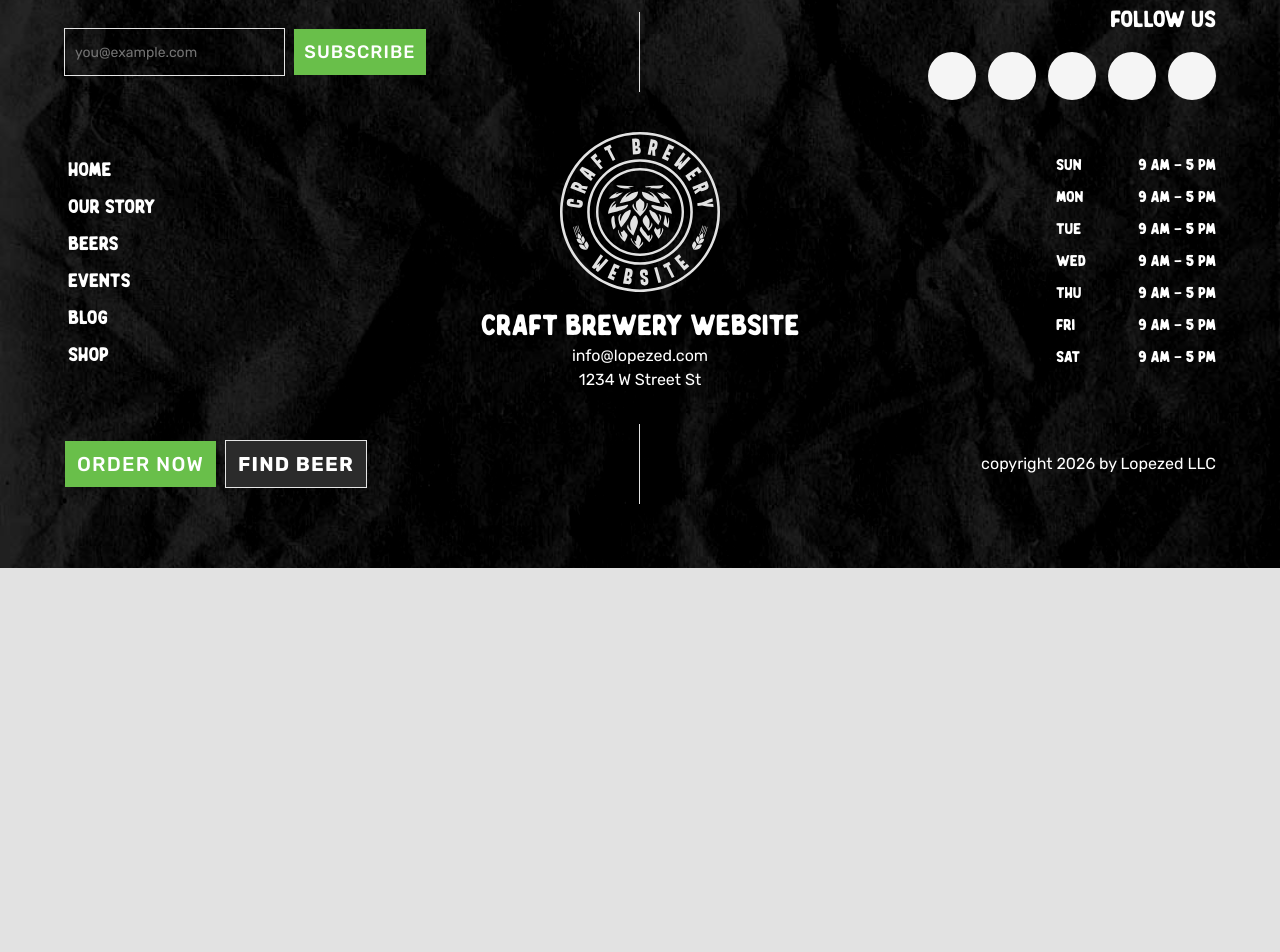
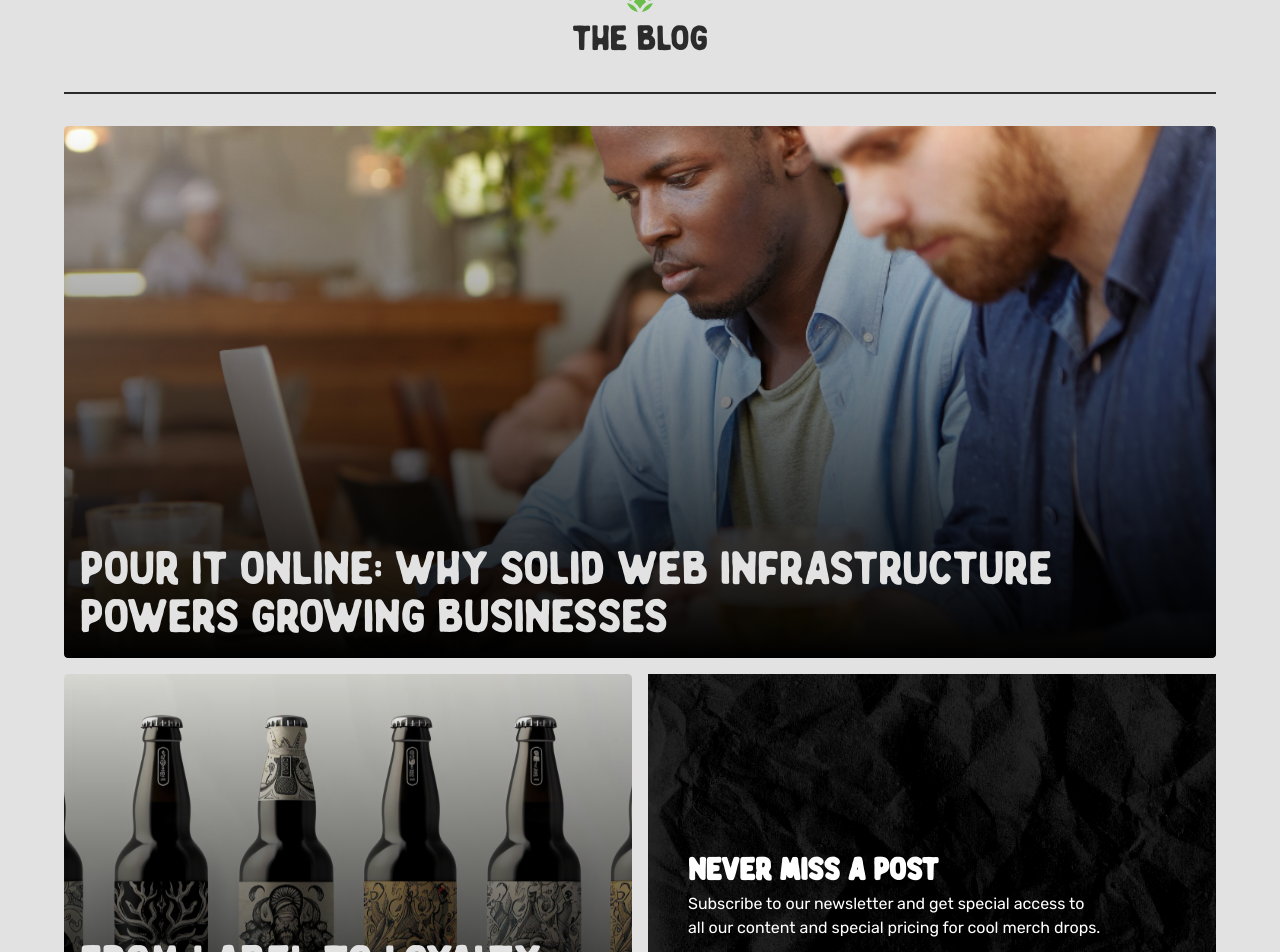
Before and after one commit to Eddie98Lopez/full-circle-nextjs, a Next.js app: page /blog in a window 1280 px wide. Shown: the part 140-1092 px from the top of the page. Before the commit the page ends 800 px from the top, so only its background shows below. Built offline with nearby package versions, Linux system fonts and the light colour scheme; some icons are missing.

Commit message:
flushed out and finished the blog page

```diff
--- a/app/blog/page.tsx
+++ b/app/blog/page.tsx
@@ -1,7 +1,111 @@
 import React from "react";
+import { StaggerReveal } from "@/components/ui/stagger-wrapper";
+import { dummyBlogPosts } from "@/lib/dummyData";
+import BlogCard from "@/components/ui/blog-card";
+import { Separator } from "@/components/ui/separator";
+import SectionTitle from "@/components/section-title";
+import Banner from "@/components/ui/banner";
+import EmailOptIn from "@/components/email-subscribe";
+import {
+  Carousel,
+  CarouselContent,
+  CarouselItem,
+  CarouselNext,
+  CarouselPrevious,
+} from "@/components/ui/carousel";
+import { Card, CardContent } from "@/components/ui/card";
+
+const categories = [1, 2, 3, 4, 5, 6, 7, 8, 9];
 
 const EventsPage = () => {
-  return <div>EventsPage</div>;
+  return (
+    <div>
+      <section className="p-8 lg:p-16 space-y-8">
+        <h1 className="sr-only">The Blog</h1>
+        <SectionTitle>The Blog</SectionTitle>
+        <Separator className="bg-foreground border border-foreground/50 max-w-[1280px] mx-auto" />
+        <div className="max-w-[1280px] mx-auto space-y-8">
+          <div className="grid grid-cols-1 lg:grid-cols-2 gap-4">
+            <div className="w-full aspect-4/5 lg:aspect-13/6 h-full flex rounded overflow-hidden bg-neutral-300 lg:col-span-full">
+              <BlogCard post={dummyBlogPosts[0]} />
+            </div>
+            <div className="w-full h-full aspect-4/3 flex rounded overflow-hidden bg-neutral-300 ">
+              <BlogCard post={dummyBlogPosts[1]} />
+            </div>
+            <Banner>
+              <div className="w-full h-full flex flex-col justify-end items-center gap-8 ">
+                <div className="text-center md:text-left">
+                  <h2 className="text-title">Never miss a post</h2>
+                  <p className="text-pretty md:text-balance">
+                    Subscribe to our newsletter and get special access to all
+                    our content and special pricing for cool merch drops.
+                  </p>
+                </div>
+                <div className="ml-auto text-center md:text-left">
+                  {" "}
+                  <EmailOptIn />
+                  <p className="text-xs mt-2 text-white/60">
+                    By subscribing you consent to receive promotional, marketing
+                    emails and updates in accordance with the Privacy Policy.
+                  </p>
+                </div>
+              </div>
+            </Banner>
+          </div>
+
+          <Separator className="bg-foreground border border-foreground/50 my-8" />
+          <Carousel>
+            <div className="wfull flex justify-between items-center flex-wrap mb-4">
+              <h2 className="font-heading text-2xl">Categories</h2>{" "}
+              <div className="space-x-2">
+                <CarouselPrevious
+                  className="relative -left-0 rounded-none"
+                  variant={"secondary"}
+                  size={"lg"}
+                />
+                <CarouselNext
+                  className="relative -right-0 rounded-none"
+                  variant={"secondary"}
+                  size={"lg"}
+                />
+              </div>
+            </div>
+            <CarouselContent>
+              {categories.map((cat) => (
+                <CarouselItem
+                  key={`category-${cat}`}
+                  className="basis-3/7 md:basis-1/7"
+                >
+                  <Card className="aspect-2/1 rounded ring-0 bg-primary text-white hover:bg-primary/80 transition-all">
+                    <CardContent className="font-bold uppercase text-center h-full grid place-content-center">
+                      <div>Category {cat}</div>
+                    </CardContent>
+                  </Card>
+                </CarouselItem>
+              ))}
+            </CarouselContent>
+          </Carousel>
+          <Separator className="bg-foreground border border-foreground/50 my-8" />
+
+          <StaggerReveal
+            direction="y"
+            as="ul"
+            className="flex flex-nowrap gap-2 lg:gap-4 snap-x overflow-x-scroll overflow-y-visible w-full h-full"
+            itemWrapperClass="flex-none basis-9/10 lg:basis-4/7 snap-center transition-all"
+          >
+            {dummyBlogPosts.slice(2).map((post) => (
+              <li
+                key={`blog-card-${post.id}`}
+                className="decoration-none w-full h-full flex aspect-4/5 lg:aspect-4/3"
+              >
+                <BlogCard post={post} />
+              </li>
+            ))}
+          </StaggerReveal>
+        </div>
+      </section>
+    </div>
+  );
 };
 
 export default EventsPage;
--- a/app/page.tsx
+++ b/app/page.tsx
@@ -90,8 +90,16 @@ export default function Home() {
                     </CarouselItem>
                   ))}
               </CarouselContent>
-              <CarouselNext />
-              <CarouselPrevious />
+              <div>
+                <CarouselPrevious
+                  className="relative -left-0 rounded-none"
+                  variant={"secondary"}
+                />
+                <CarouselNext
+                  className="relative -right-0 rounded-none"
+                  variant={"secondary"}
+                />
+              </div>
             </Carousel>
           </div>
         </div>
@@ -155,7 +163,10 @@ export default function Home() {
             itemWrapperClass="flex-none basis-9/10 lg:basis-3/7 snap-center transition-all"
           >
             {dummyBlogPosts.map((post) => (
-              <li key={`blog-card-${post.id}`} className="decoration-none">
+              <li
+                key={`blog-card-${post.id}`}
+                className="decoration-none w-full h-full flex aspect-4/5 lg:aspect-9/7"
+              >
                 <BlogCard post={post} />
               </li>
             ))}
--- a/components/ui/blog-card.tsx
+++ b/components/ui/blog-card.tsx
@@ -5,7 +5,7 @@ import type { BlogPost } from "@/lib/dummyData";
 
 const BlogCard = ({ post }: { post: BlogPost }) => {
   return (
-    <Card className="aspect-4/5 group lg:aspect-9/7 w-full gap-0 p-0 grid grid-cols-1 grid-rows-1 ring-0 overflow-hidden">
+    <Card className="rounded group w-full gap-0 p-0 grid grid-cols-1 grid-rows-1 ring-0 overflow-hidden">
       <div
         className="w-full h-full col-start-1 row-start-1 z-1 grid place-content-center group-hover:scale-105 transition-all duration-500"
         style={{
```
